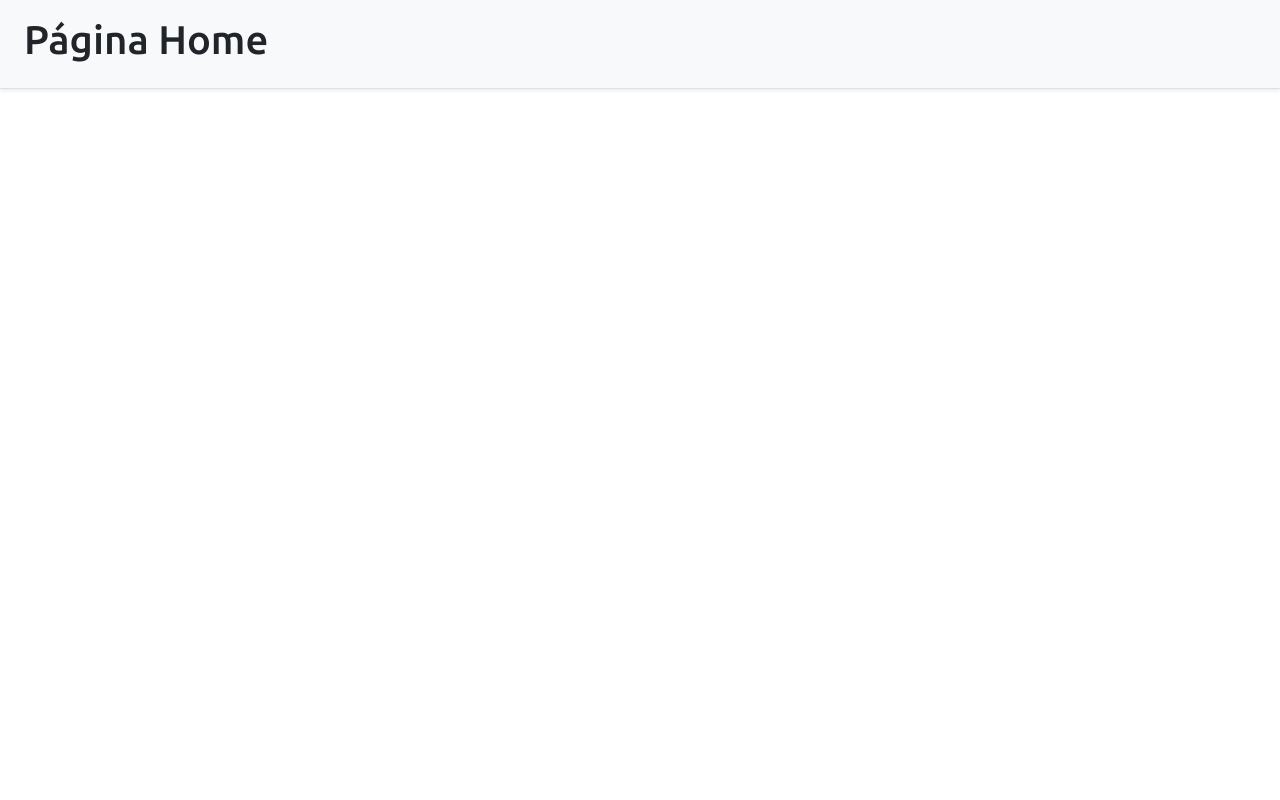
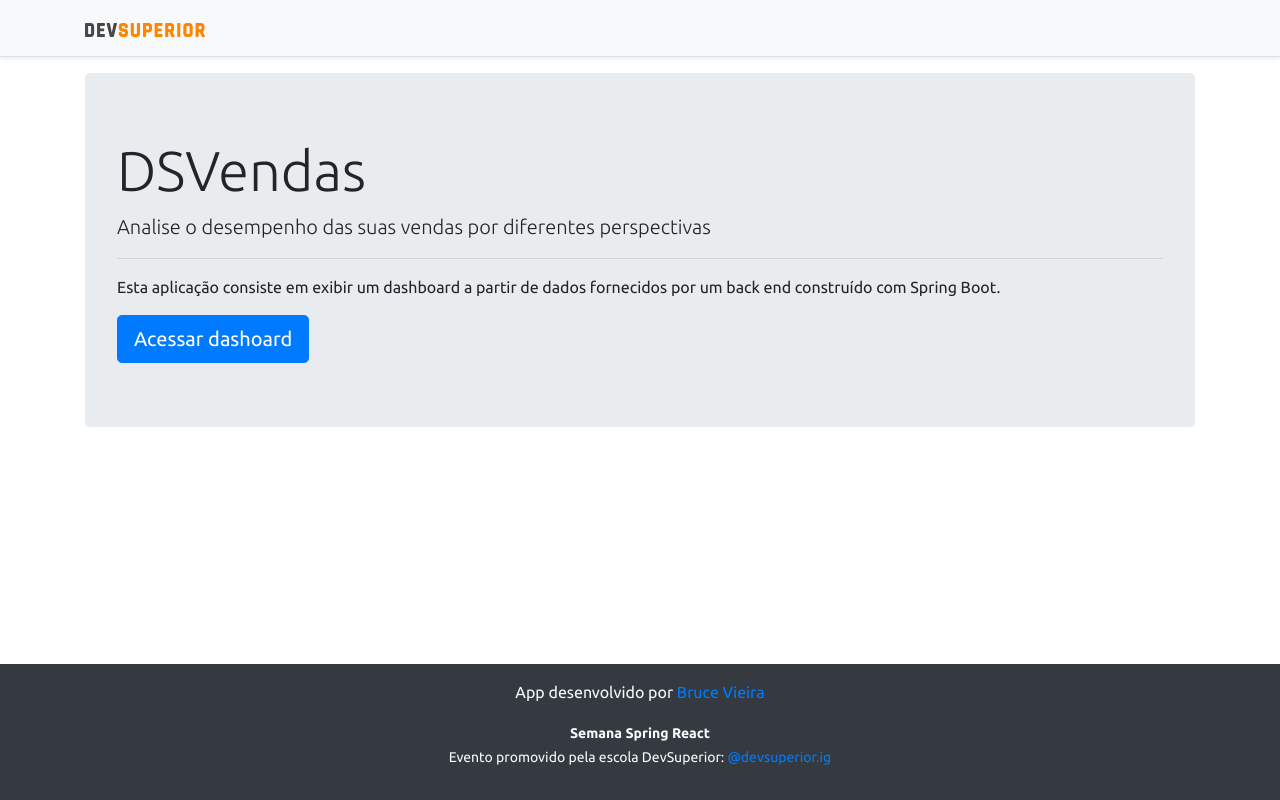
Before and after one commit to Deimos177/sds3, a React (Create React App) app in the folder frontend/: page / in a window 1280 px wide. Built offline with nearby package versions, Linux system fonts and the light colour scheme.

Commit message:
Home, navigation

```diff
--- a/frontend/src/components/NavBar/index.tsx
+++ b/frontend/src/components/NavBar/index.tsx
@@ -1,11 +1,14 @@
-import ImgDsDark from "assets/img/ds-dark.svg"
+import ImgDsDark from "assets/img/ds-dark.svg";
+import { Link } from "react-router-dom";
 
 function NavBar() {
   return (
     <div className="d-flex flex-column flex-md-row align-items-center p-3 px-md-4 mb-3 bg-light border-bottom shadow-sm">
       <div className="container">
         <nav className="my-2 my-md-0 mr-md-3">
-          <img src={ImgDsDark} alt="DevSuperior" width="120" />
+          <Link to="/">
+            <img src={ImgDsDark} alt="DevSuperior" width="120" />
+          </Link>
         </nav>
       </div>
     </div>
--- a/frontend/src/pages/Home/index.tsx
+++ b/frontend/src/pages/Home/index.tsx
@@ -1,9 +1,29 @@
+import Footer from "components/footer";
+import NavBar from "components/NavBar";
+import { Link } from "react-router-dom";
 
 function Home() {
   return (
-    <div className="d-flex flex-column flex-md-row align-items-center p-3 px-md-4 mb-3 bg-light border-bottom shadow-sm">
-     <h1>Página Home</h1>
-    </div>
+    <>
+      <NavBar />
+      <div className="container">
+        <div className="jumbotron">
+          <h1 className="display-4">DSVendas</h1>
+          <p className="lead">
+            Analise o desempenho das suas vendas por diferentes perspectivas
+          </p>
+          <hr />
+          <p>
+            Esta aplicação consiste em exibir um dashboard a partir de dados
+            fornecidos por um back end construído com Spring Boot.
+          </p>
+          <Link className="btn btn-primary btn-lg" to="/dashboard">
+            Acessar dashoard
+          </Link>
+        </div>
+      </div>
+      <Footer />
+    </>
   );
 }
 
```
